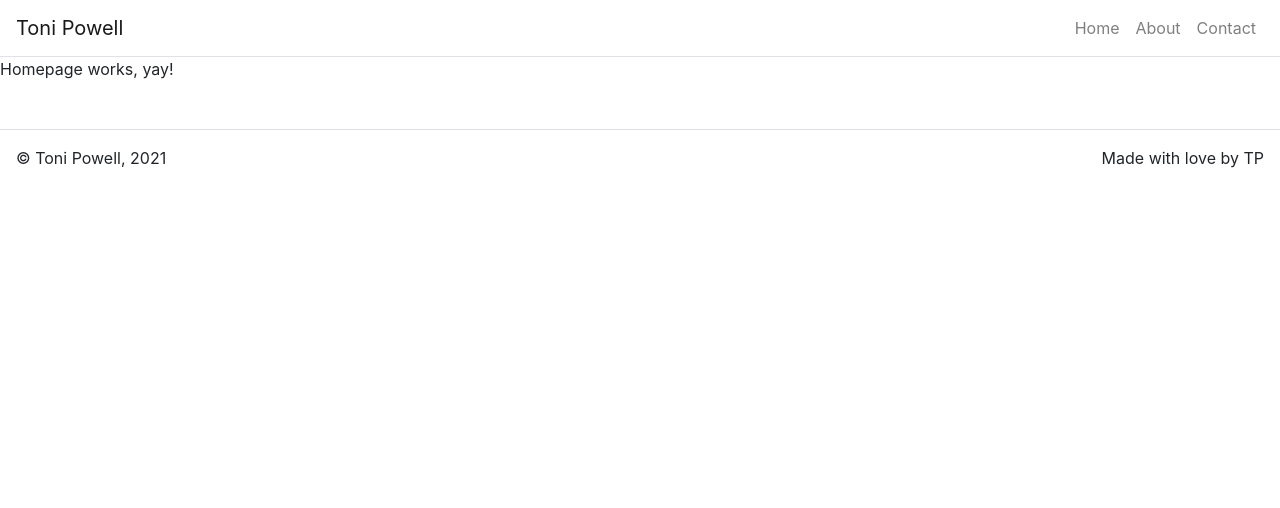
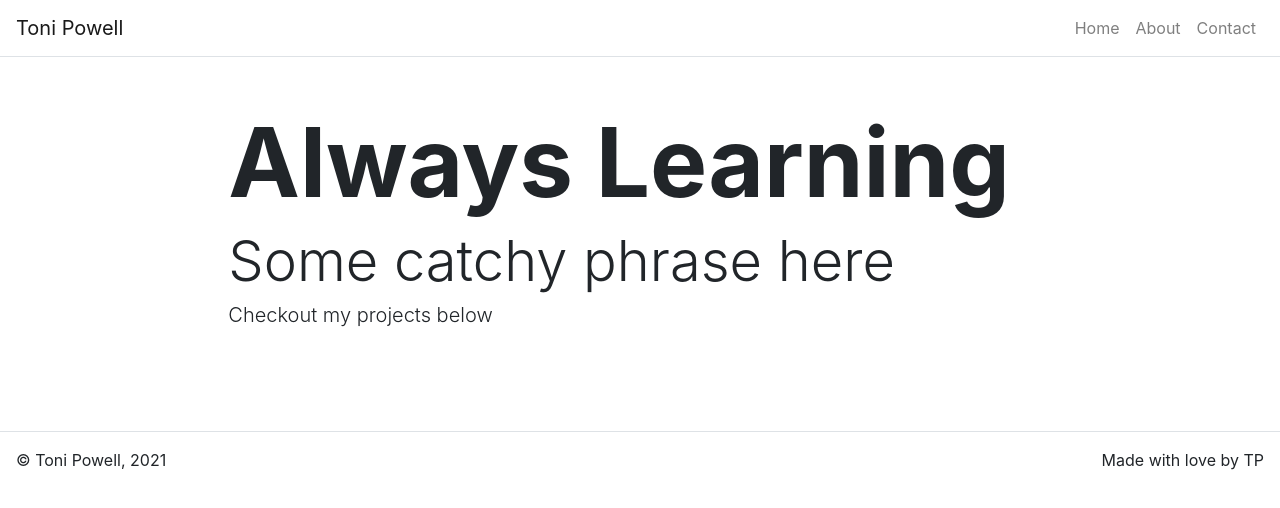
Before and after one commit to tonipow3ll/tonipow3ll.github.io, a React (Create React App) app in the folder portfolio/: page / in a window 1280 px wide. Shown: the top 508 px of the page. Built offline with nearby package versions, Linux system fonts and the light colour scheme.

Commit message:
Hero's done

```diff
--- /dev/null
+++ b/portfolio/src/components/Hero.js
@@ -0,0 +1,21 @@
+import React from 'react';
+import { Container, Jumbotron, Row, Col } from 'react-bootstrap';
+
+
+function Hero(props) {
+    return (
+        <Jumbotron className="bg-transparent jumbotron-fluid p-0">
+            <Container fluid={true}>
+                <Row className="justify-content-center py-5">
+                    <Col md={8} sm={12}>
+                     { props.title && <h1 className="display-1 font-weight-bolder">{props.title}</h1> }
+                     { props.subTitle && <h3 className="display-4 font-weight-light">{props.subTitle}</h3> }
+                     { props.text && <h3 className="lead font-weight-light">{props.text}</h3> }
+                    </Col>
+                </Row>
+            </Container>
+        </Jumbotron>
+    );
+}
+
+export default Hero;
--- a/portfolio/src/pages/HomePage.js
+++ b/portfolio/src/pages/HomePage.js
@@ -1,9 +1,10 @@
 import React from 'react';
 
+import Hero from '../components/Hero'
 function HomePage(props) {
 
     return(
-        <p>Homepage works, yay!</p>
+        <Hero title={props.title} subTitle={props.subTitle} text={props.text}/>
     );
 }
 
```
